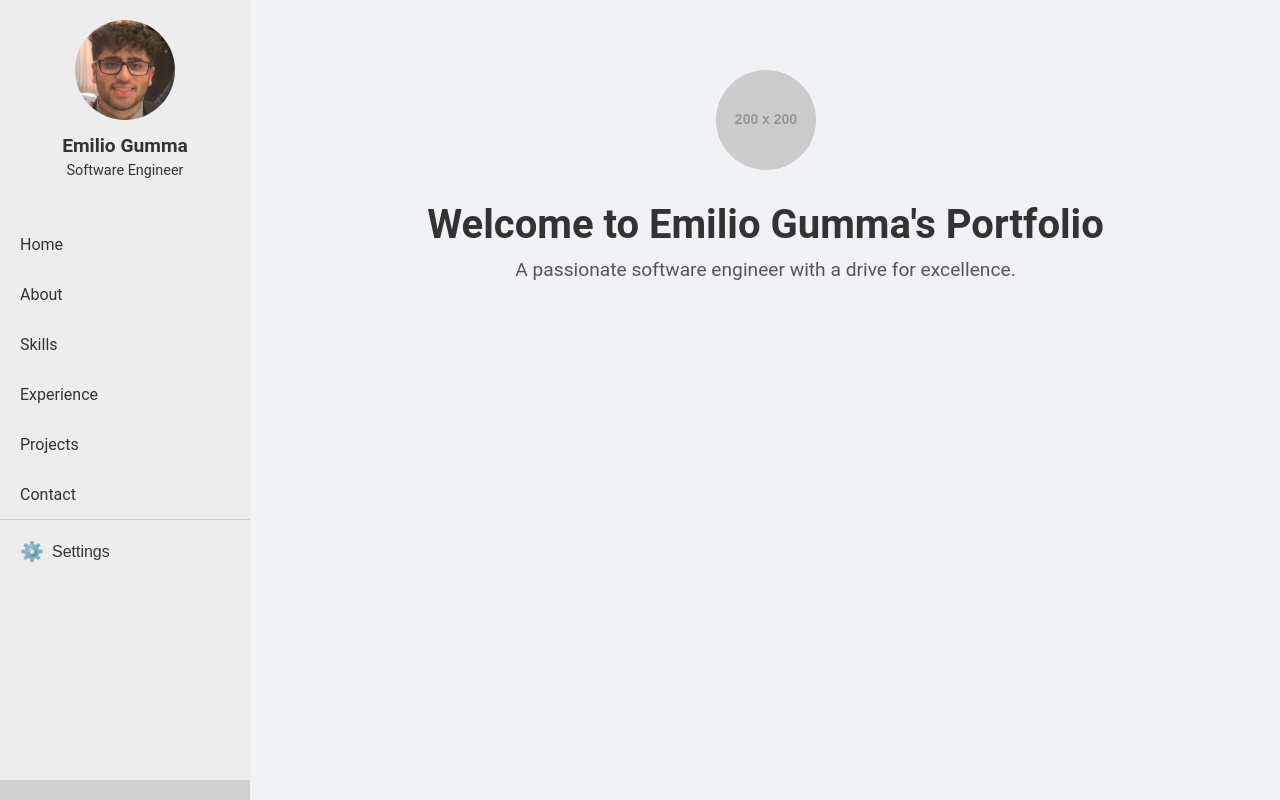
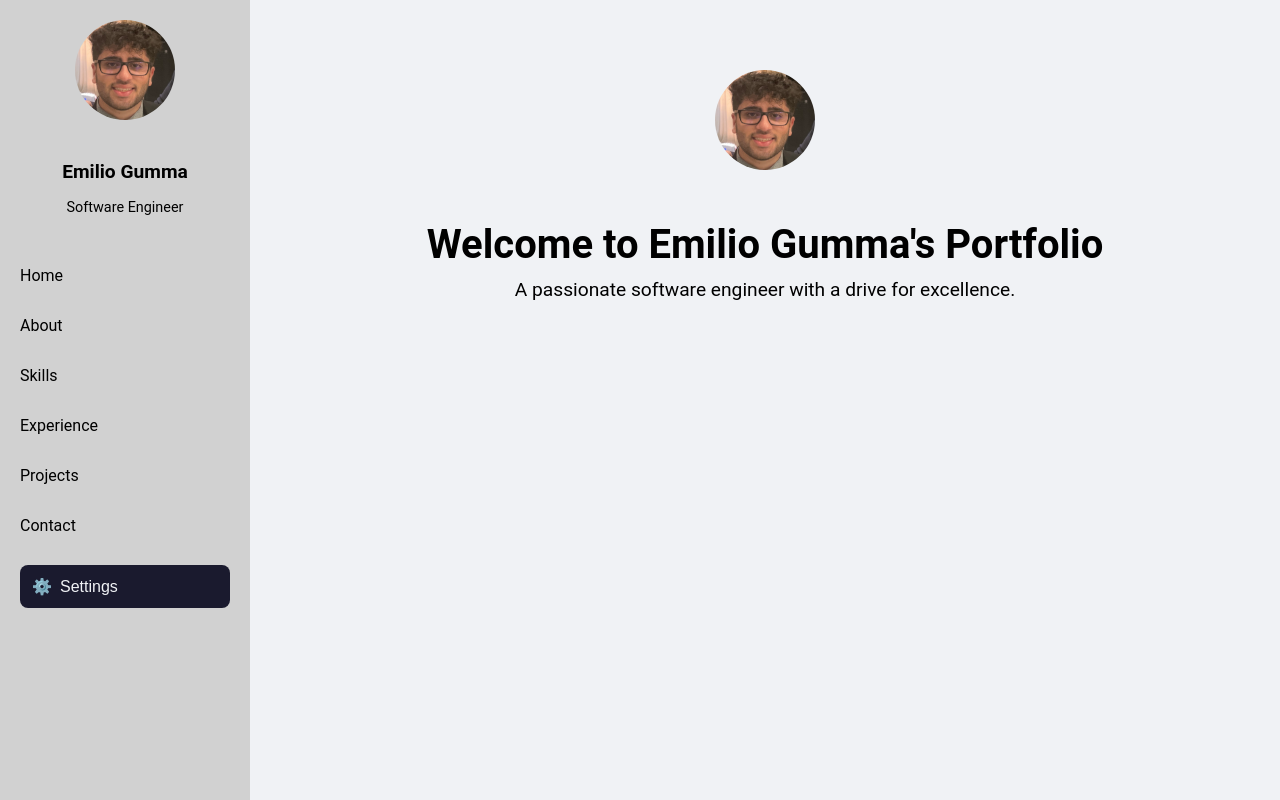
Before and after one commit to Egumma27/portfolio-website, a React (Create React App) app: page / in a window 1280 px wide. Built offline with nearby package versions, Linux system fonts and the light colour scheme.

Commit message:
fixed colors

```diff
--- a/src/App.css
+++ b/src/App.css
@@ -1,47 +1,50 @@
-/* Define default (light) theme variables */
+/* Default (Light) Theme Variables */
 :root {
   --primary-color: #f0f2f5;
   --secondary-color: #d1d1d1;
-  --text-color: #333;
+  --text-color: #000000;
   --accent-color: #1a1a2e;
+  --sidebar-hover: #767676;
 }
 
-/* Light theme */
+/* Light Theme */
 [data-theme="light"] {
   --primary-color: #f0f2f5;
   --secondary-color: #d1d1d1;
-  --text-color: #333;
+  --text-color: #000000;
   --accent-color: #1a1a2e;
+  --sidebar-hover: #767676;
 }
 
-/* Dark theme: Updated to be very dark */
+/* Dark Theme */
 [data-theme="dark"] {
-  --primary-color: #1e1e1e;    /* Main background */
-  --secondary-color: #1a1a1a;  /* Sidebar, header, etc. */
-  --text-color: #ffffff;       /* White text */
+  --primary-color: #1e1e1e;
+  --secondary-color: #121212;
+  --text-color: #ffffff;
   --accent-color: #10a37f;
+  --sidebar-hover: #0c7a60;
 }
 
-/* Blue theme */
+/* Blue Theme */
 [data-theme="blue"] {
   --primary-color: #e8f0fe;
   --secondary-color: #a3c1da;
   --text-color: #333;
   --accent-color: #1a73e8;
+  --sidebar-hover: #0f5fcf;
 }
 
-/* Green theme */
+/* Green Theme */
 [data-theme="green"] {
   --primary-color: #e8f5e9;
   --secondary-color: #a5d6a7;
   --text-color: #333;
   --accent-color: #43a047;
+  --sidebar-hover: #2c7c3d;
 }
 
 /* Global Styles */
-body,
-html,
-#root {
+body, html, #root {
   margin: 0;
   padding: 0;
   box-sizing: border-box;
@@ -50,38 +53,44 @@ html,
   color: var(--text-color);
 }
 
-/* App container */
 .app-container {
   min-height: 100vh;
   display: flex;
   flex-direction: column;
 }
 
-/* Main Layout: Sidebar and Content Area */
 .content-wrapper {
   display: flex;
   flex: 1;
+  height: 100vh;
+  overflow: hidden;
 }
 
-/* Sidebar (Nav Bar) Styling */
+/* Sidebar Styling */
 .app-sidebar {
+  height: 100vh;
   display: flex;
   flex-direction: column;
-  background-color: var(--secondary-color) !important;
-  color: var(--text-color);
-  width: 250px; /* Adjust as needed */
-  padding: 0 0 20px; /* Remove top padding; only bottom padding */
+  justify-content: space-between;
+  background-color: var(--secondary-color);
+  width: 250px;
+  padding: 0;
+  border-right: none !important;
 }
 
-/* Hide default sidebar header if rendered by react-pro-sidebar */
-.app-sidebar .ps-sidebar-header {
-  display: none;
+/* Ensure Sidebar Fully Adapts */
+.ps-sidebar-container {
+  color: var(--text-color);
+  background-color: var(--secondary-color) !important;
+  min-height: 100vh;
+  border: none !important;
+  padding: 0 !important;
+  margin: 0 !important;
 }
 
 /* Sidebar Profile Section */
 .sidebar-profile {
   text-align: center;
-  margin-bottom: 20px;
   padding: 20px 0;
 }
 
@@ -90,17 +99,14 @@ html,
   height: 100px;
   border-radius: 50%;
   object-fit: cover;
-  margin: 0 auto;
 }
 
 .profile-name {
-  margin: 10px 0 5px;
   font-size: 1.2em;
   color: var(--text-color);
 }
 
 .profile-title {
-  margin: 0;
   font-size: 0.9em;
   color: var(--text-color);
 }
@@ -110,57 +116,56 @@ html,
   flex: 1;
 }
 
-.app-sidebar .ps-menu {
-  background-color: transparent; /* Let our sidebar container dictate background */
+/* 🛠️ Sidebar Button Default Style */
+.app-sidebar .ps-menu-button {
+  color: var(--text-color) !important;
+  background-color: transparent !important; /* No default background */
+  padding: 12px 20px;
+  border-radius: 6px;
+  transition: background 0.3s ease, color 0.3s ease;
 }
 
-.app-sidebar .ps-menu .ps-menu-button {
-  color: var(--text-color);
-  padding: 10px 20px;
-  transition: background 0.3s ease;
+/* 🛠️ Sidebar Button Hover & Active (Forced) */
+.app-sidebar .ps-menu-button:hover,
+.app-sidebar .ps-menu-button.ps-active {
+  background-color: var(--sidebar-hover) !important;
+  color: var(--primary-color) !important;
 }
 
-.app-sidebar .ps-menu .ps-menu-button:hover,
-.app-sidebar .ps-menu .ps-menu-button.active {
-  background-color: var(--accent-color);
-  color: var(--primary-color);
-}
-
-/* Sidebar Settings: pinned at the very bottom */
+/* Settings Section */
 .sidebar-settings {
-  margin-top: auto;
-  padding: 10px 20px;
-  border-top: 1px solid var(--secondary-color);
+  padding: 15px 20px;
   text-align: left;
 }
 
-/* Settings toggle styled like a nav bar item */
+/* Settings Button */
 .settings-toggle {
-  background: none;
-  border: none;
-  padding: 10px 0;
+  background-color: var(--accent-color);
+  color: var(--primary-color);
+  padding: 12px;
   width: 100%;
-  text-align: left;
-  color: var(--text-color);
+  border-radius: 8px;
   cursor: pointer;
-  transition: background 0.3s ease, color 0.3s ease;
   display: flex;
   align-items: center;
   gap: 8px;
   font-size: 1rem;
+  transition: background 0.3s ease, transform 0.1s ease;
+  border: none;
 }
 
-.settings-toggle:hover,
-.settings-toggle.active {
-  background-color: var(--accent-color);
+/* Settings Button Hover */
+.settings-toggle:hover {
+  background-color: var(--sidebar-hover);
   color: var(--primary-color);
 }
 
-.settings-icon {
-  font-size: 1.2em;
+/* Click Effect */
+.settings-toggle:active {
+  transform: scale(0.98);
 }
 
-/* Settings panel within the sidebar */
+/* Settings Panel */
 .theme-settings {
   margin-top: 10px;
   display: flex;
@@ -171,20 +176,22 @@ html,
 .theme-settings button {
   background-color: var(--secondary-color);
   color: var(--text-color);
-  border: none;
+  border: 1px solid var(--accent-color);
   padding: 10px 20px;
-  text-align: left;
+  text-align: center;
   width: 100%;
+  border-radius: 6px;
   cursor: pointer;
   transition: background 0.3s ease, color 0.3s ease;
 }
 
+/* Theme Button Hover */
 .theme-settings button:hover {
   background-color: var(--accent-color);
   color: var(--primary-color);
 }
 
-/* Main Content styling */
+/* Main Content */
 .main-content {
   flex: 1;
   padding: 20px;
--- a/src/App.js
+++ b/src/App.js
@@ -7,24 +7,25 @@ import About from "./sections/About/About";
 import Skills from "./sections/Skills/Skills";
 import Experience from "./sections/Experience/Experience";
 import Projects from "./sections/Projects/Projects";
-import Contact from "./sections/Contact/Contact";  // New Contact page
+import Contact from "./sections/Contact/Contact";
 import "./App.css";
 import profileImage from "./assets/IMG_1092.png";
 
-// Define four theme objects.
+// Theme objects
 const lightTheme = {
   primaryColor: "#f0f2f5",
   secondaryColor: "#d1d1d1",
-  textColor: "#333",
+  textColor: "#000000",
   accentColor: "#1a1a2e",
+  sidebarHover: "#ccc",
 };
 
 const darkTheme = {
-  // Dark theme: very dark backgrounds with white text
-  primaryColor: "#1e1e1e",   // Main background
-  secondaryColor: "#1a1a1a", // Sidebar, header, etc.
-  textColor: "#ffffff",      // White text
+  primaryColor: "#1e1e1e",
+  secondaryColor: "#121212",
+  textColor: "#ffffff",
   accentColor: "#10a37f",
+  sidebarHover: "#0c7a60",
 };
 
 const blueTheme = {
@@ -32,6 +33,7 @@ const blueTheme = {
   secondaryColor: "#a3c1da",
   textColor: "#333",
   accentColor: "#1a73e8",
+  sidebarHover: "#0f5fcf",
 };
 
 const greenTheme = {
@@ -39,9 +41,10 @@ const greenTheme = {
   secondaryColor: "#a5d6a7",
   textColor: "#333",
   accentColor: "#43a047",
+  sidebarHover: "#2c7c3d",
 };
 
-// Helper function for our CSS data-theme attribute.
+// Helper function for data-theme
 function getThemeName(themeObj) {
   if (themeObj === lightTheme) return "light";
   if (themeObj === darkTheme) return "dark";
@@ -55,18 +58,15 @@ function App() {
   const [theme, setTheme] = useState(lightTheme);
   const [showSettings, setShowSettings] = useState(false);
 
-  // Toggle the visibility of the settings panel.
   const toggleSettings = () => {
     setShowSettings((prev) => !prev);
   };
 
-  // Update the theme and hide the settings panel.
   const handleThemeChange = (selectedTheme) => {
     setTheme(selectedTheme);
     setShowSettings(false);
   };
 
-  // Render the appropriate section based on the currentSection state.
   const renderSection = () => {
     switch (currentSection) {
       case "home":
@@ -89,67 +89,37 @@ function App() {
   return (
     <ThemeProvider theme={theme}>
       <Router>
-        {/* The data-theme attribute is used by our CSS for theming */}
         <div className="app-container" data-theme={getThemeName(theme)}>
           <div className="content-wrapper">
             <Sidebar className="app-sidebar">
-              {/* Profile Section at the Top */}
               <div className="sidebar-profile">
-                <img
-                  src={profileImage}  /* Replace with your profile image URL */
-                  alt="Profile"
-                  className="profile-img"
-                />
+                <img src={profileImage} alt="Profile" className="profile-img" />
                 <h2 className="profile-name">Emilio Gumma</h2>
                 <p className="profile-title">Software Engineer</p>
               </div>
 
-              {/* Navigation Menu */}
               <div className="sidebar-menu">
                 <Menu>
-                  <MenuItem onClick={() => setCurrentSection("home")}>
-                    Home
-                  </MenuItem>
-                  <MenuItem onClick={() => setCurrentSection("about")}>
-                    About
-                  </MenuItem>
-                  <MenuItem onClick={() => setCurrentSection("skills")}>
-                    Skills
-                  </MenuItem>
-                  <MenuItem onClick={() => setCurrentSection("experience")}>
-                    Experience
-                  </MenuItem>
-                  <MenuItem onClick={() => setCurrentSection("projects")}>
-                    Projects
-                  </MenuItem>
-                  <MenuItem onClick={() => setCurrentSection("contact")}>
-                    Contact
-                  </MenuItem>
+                  <MenuItem onClick={() => setCurrentSection("home")}>Home</MenuItem>
+                  <MenuItem onClick={() => setCurrentSection("about")}>About</MenuItem>
+                  <MenuItem onClick={() => setCurrentSection("skills")}>Skills</MenuItem>
+                  <MenuItem onClick={() => setCurrentSection("experience")}>Experience</MenuItem>
+                  <MenuItem onClick={() => setCurrentSection("projects")}>Projects</MenuItem>
+                  <MenuItem onClick={() => setCurrentSection("contact")}>Contact</MenuItem>
                 </Menu>
               </div>
 
-              {/* Settings Section at the Very Bottom */}
               <div className="sidebar-settings">
                 <button className="settings-toggle" onClick={toggleSettings}>
-                  <span className="settings-icon" role="img" aria-label="settings">
-                    ⚙️
-                  </span>
+                  <span className="settings-icon" role="img" aria-label="settings">⚙️</span>
                   <span className="settings-text">Settings</span>
                 </button>
                 {showSettings && (
                   <div className="theme-settings">
-                    <button onClick={() => handleThemeChange(lightTheme)}>
-                      Light
-                    </button>
-                    <button onClick={() => handleThemeChange(darkTheme)}>
-                      Dark
-                    </button>
-                    <button onClick={() => handleThemeChange(blueTheme)}>
-                      Blue
-                    </button>
-                    <button onClick={() => handleThemeChange(greenTheme)}>
-                      Green
-                    </button>
+                    <button onClick={() => handleThemeChange(lightTheme)}>Light</button>
+                    <button onClick={() => handleThemeChange(darkTheme)}>Dark</button>
+                    <button onClick={() => handleThemeChange(blueTheme)}>Blue</button>
+                    <button onClick={() => handleThemeChange(greenTheme)}>Green</button>
                   </div>
                 )}
               </div>
--- a/src/sections/About/About.css
+++ b/src/sections/About/About.css
@@ -6,13 +6,13 @@
 
   .about-heading {
     font-size: 2em;
-    color: #333;
+    color: var(--text-color);
     text-align: center;
     margin-bottom: 20px;
   }
 
   .about-text {
     font-size: 1.1em;
-    color: #555;
+    color: var(--text-color);
     line-height: 1.6;
   }
--- a/src/sections/Contact/Contact.js
+++ b/src/sections/Contact/Contact.js
@@ -30,7 +30,7 @@ function Contact() {
             className="linkedin-logo"
           />
         </a>
-        <span className="linkedin-text">Connect with me on LinkedIn</span>
+        <a href="https://www.linkedin.com/in/emilio-gumma-165630254/"target="_blank" rel="noopener noreferrer"className="linkedin-text">Connect with me on LinkedIn</a>
       </div>
     </div>
   );
--- a/src/sections/Experience/Experience.css
+++ b/src/sections/Experience/Experience.css
@@ -6,7 +6,7 @@
 
   .experience-heading {
     font-size: 2em;
-    color: #333;
+    color: var(--text-color);
     text-align: center;
     margin-bottom: 30px;
   }
@@ -19,19 +19,19 @@
 
   .experience-company {
     font-size: 1.5em;
-    color: #222;
+    color: var(--text-color);
     margin-bottom: 5px;
   }
 
   .experience-position {
     font-size: 1.1em;
-    color: #777;
+    color: var(--text-color);
     margin-bottom: 15px;
   }
 
   .experience-list {
     font-size: 1em;
-    color: #555;
+    color: var(--text-color);
     line-height: 1.6;
     padding-left: 20px;
   }
--- a/src/sections/Home/Home.css
+++ b/src/sections/Home/Home.css
@@ -13,13 +13,13 @@
 
   .home-heading {
     font-size: 2.5em;
-    color: #333;
+    color: var(--text-color);
     margin-bottom: 10px;
   }
 
   .home-subheading {
     font-size: 1.2em;
-    color: #555;
+    color: var(--text-color);
     max-width: 600px;
     margin: 0 auto;
   }
--- a/src/sections/Home/Home.js
+++ b/src/sections/Home/Home.js
@@ -1,14 +1,11 @@
 import React from "react";
 import "./Home.css";
+import profileImage from "./assets/IMG_1092.png";
 
 function Home() {
   return (
     <div className="home-container">
-      <img
-        src="https://via.placeholder.com/200"
-        alt="Your Profile"
-        className="profile-img"
-      />
+      <img src={profileImage} alt="Profile" className="profile-img" />
       <h1 className="home-heading">Welcome to Emilio Gumma's Portfolio</h1>
       <p className="home-subheading">
         A passionate software engineer with a drive for excellence.
--- a/src/sections/Projects/Projects.css
+++ b/src/sections/Projects/Projects.css
@@ -6,7 +6,7 @@
 
   .projects-heading {
     font-size: 2em;
-    color: #333;
+    color: var(--text-color);
     text-align: center;
     margin-bottom: 30px;
   }
@@ -19,13 +19,13 @@
 
   .project-title {
     font-size: 1.5em;
-    color: #222;
+    color: var(--text-color);
     margin-bottom: 10px;
   }
 
   .project-list {
     font-size: 1em;
-    color: #555;
+    color: var(--text-color);
     line-height: 1.6;
     padding-left: 20px;
   }
--- a/src/sections/Skills/Skills.js
+++ b/src/sections/Skills/Skills.js
@@ -53,6 +53,16 @@ function Skills() {
       proficiency: "Advanced",
       details: "Extensive experience in web development using modern frameworks.",
     },
+    {
+      skill: "React",
+      proficiency: "Advanced",
+      details: "Extensive experience in web development using modern frameworks.",
+    },
+    {
+      skill: "C#",
+      proficiency: "Intermediate",
+      details: "Extensive experience in web development using modern frameworks.",
+    },
     // Add additional skills here...
   ];
 
```
Also changed, not shown: src/sections/Home/assets/IMG_1092.png (added).
